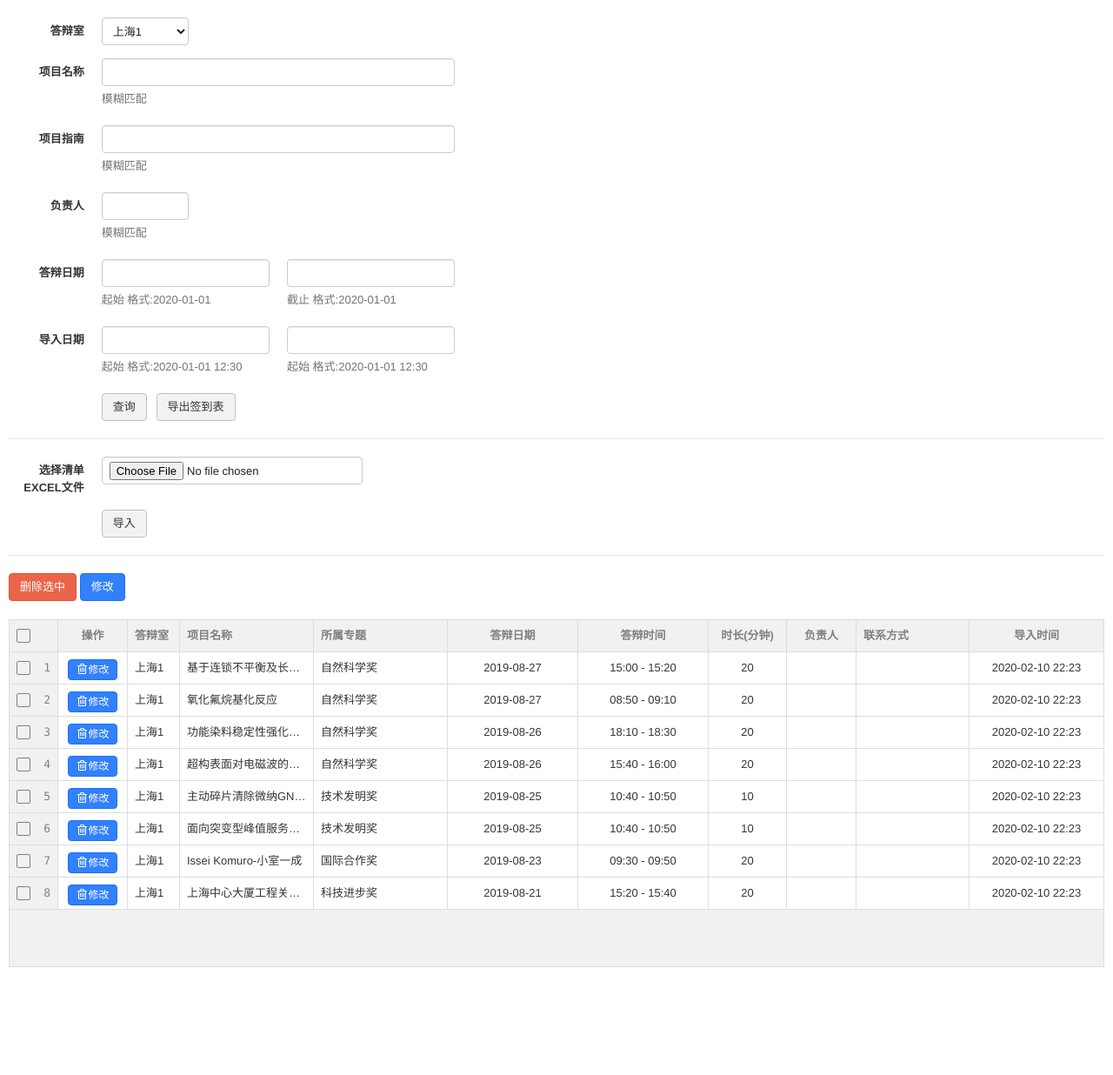
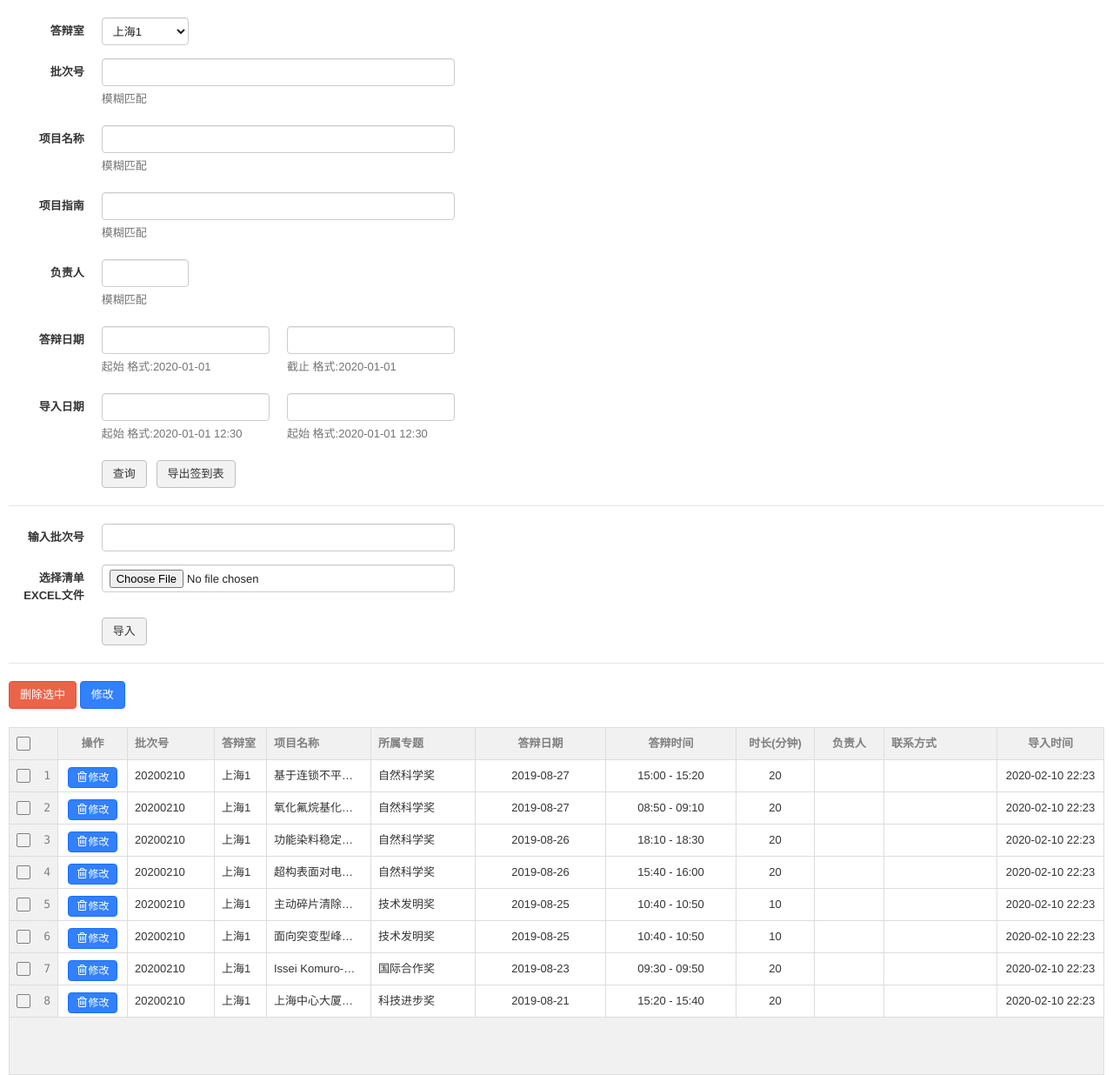
Before and after one commit to 11007446/learn_django, a Django app: page /meetingmanage/ in a window 1280 px wide. Shown: the part 42-1278 px from the top of the page at 87% size. Before the commit the page ends 1154 px from the top, so only its background shows below. Run offline with Django 3.2, Linux system fonts and the light colour scheme; data comes from the database, SQL or seed files in the repository; both versions use the stored data as it was after the commit.

Commit message:
homebase_20200220

```diff
--- a/mysite/meetingmanage/models.py
+++ b/mysite/meetingmanage/models.py
@@ -32,3 +32,5 @@ class Meeting(models.Model):
     m_orgre = models.CharField(max_length=100, default='')  # 项目推荐单位
 
     m_number = models.CharField(max_length=50, default='')  # 项目编号
+
+    m_lotno = models.CharField(max_length=50)  # 视频答辩批号
--- a/mysite/meetingmanage/templates/meetingmanage/index.htm
+++ b/mysite/meetingmanage/templates/meetingmanage/index.htm
@@ -75,6 +75,13 @@ width: 50px;
                 </div>
             </div>
             <div class="form-group">
+                <label for="m_room" class="col-sm-1">批次号</label>
+                <div class="col-sm-4">
+                    <input type="text" class="form-control" id="m_lotno_s" name="m_lotno_s" >
+                    <div class="help-block">模糊匹配</div>
+                </div>
+            </div>
+            <div class="form-group">
                 <label for="m_room" class="col-sm-1">项目名称</label>
                 <div class="col-sm-4">
                     <input type="text" class="form-control" id="m_name_s" name="m_name_s" >
@@ -142,14 +149,16 @@ width: 50px;
         <form class="form-horizontal" id="uploadform" method="post" enctype="multipart/form-data">
             {% csrf_token %}
             <div class="form-group">
+                <label for="uploadexcel" class="col-sm-1">输入批次号</label>
+                <div class="col-sm-4">
+                    <input type="text" class="form-control" name="m_lotno" id='m_lotno'>
+                </div>
+            </div>
+            <div class="form-group">
                 <label for="uploadexcel" class="col-sm-1">选择清单EXCEL文件</label>
-                <div class="col-md-6 col-sm-10">
-
-                    <input type="file" class="form-control elela" name="importExcel" id='importExcel'>
-
-
+                <div class="col-sm-4">
+                    <input type="file" class="form-control" name="importExcel" id='importExcel'>
                 </div>
-
             </div>
             <div class="form-group">
                 <div class="col-sm-offset-1 col-sm-10">
@@ -313,6 +322,7 @@ width: 50px;
                                     }
                                 }
                             },
+                            {name:'m_lotno',label:'批次号',width:100},
                             {name:'m_room',label:'答辩室',width:60},
                             {name:'m_name',label:'项目名称'},
                             {name:'m_guide',label:'所属专题'},
@@ -335,8 +345,10 @@ width: 50px;
 
             $("#importBtn1").click(function () {
                 var fileobj = $('#importExcel')[0].files[0];   //先将jquery对象转换为dom对象
+                var m_lotno = $('#m_lotno').val();   //先将jquery对象转换为dom对象
                 var form = new FormData();
                 form.append('importExcel',fileobj);
+                form.append('m_lotno',m_lotno);
                 form.append("csrfmiddlewaretoken",'{{ csrf_token  }}');
                 $.ajax({
                     url: '{% url "importExcel" %}',
--- a/mysite/meetingmanage/views.py
+++ b/mysite/meetingmanage/views.py
@@ -65,30 +65,24 @@ def showmeeting(request):
         return redirect(reverse("index"))
 
 
-
 def preparQ(q, con_name, con_value, con_suf='', func_format=None):
     """将查询条件填充Q查询对象
-
     Arguments:
         q {[type]} -- [Q查询对象]
         con_suf {[type]} -- [查询条件后缀 例: __contains __glt ] (default: "")
         con_name {[type]} -- [查询参数名称]
         con_value {[type]} -- [查询参数值]
-
     Keyword Arguments:
         func_format {[type]} -- [格式化参数值回调函数] (default: {None})
-
     Returns:
         [type] -- [返回填充后的Q对象]
     """
-    if(con_value):  # 参数值非空,该查询条件起效
-        if(func_format):  # 提供参数格式化函数,对参数进行格式化
+    if (con_value):  # 参数值非空,该查询条件起效
+        if (func_format):  # 提供参数格式化函数,对参数进行格式化
             q.children.append((con_name + con_suf, func_format(con_value)))
         else:
             q.children.append((con_name + con_suf, con_value))
     return q
-
-
 
 
 def index(request):
@@ -120,6 +114,11 @@ def index(request):
         preparQ(q1, 'm_room', m_room_s)
         # 模糊查询
         preparQ(q1, 'm_name', m_name_s, con_suf='__contains')
+        preparQ(q1, 'm_guide', m_guide_s, con_suf='__contains')
+        preparQ(q1, 'm_mp', m_mp_s, con_suf='__contains')
+        # 范围查询
+        preparQ(q1, 'm_date', m_date1, con_suf='__gte')
+        preparQ(q1, 'm_date', m_date2, con_suf='__lte')
 
         # q1.children.append(('m_name__contains', m_name_s))
         # q1.children.append(('m_guide__contains', m_guide_s))
@@ -127,23 +126,24 @@ def index(request):
         # 范围查询
         # q1.children.append(('m_name__contains', m_name_s))
 
-
-        meetinglist = Meeting.objects.filter(q1).order_by('-m_date', '-m_stime', 'createtime')
+        meetinglist = Meeting.objects.filter(q1).order_by(
+            '-m_date', '-m_stime', 'createtime')
     else:
         pass
-        meetinglist = Meeting.objects.order_by('-m_date', '-m_stime', 'createtime')  # 答辩日期 答辩开始时间降序排序
+        meetinglist = Meeting.objects.order_by('-m_date', '-m_stime',
+                                               'createtime')  # 答辩日期 答辩开始时间降序排序
     array_json = []
     for meeting in meetinglist:
         # print(meeting)
         #FIXME 答辩时间格式化抽取到工具方法中
         array_json.append(
             '{' +
-            'pid: "{}", m_guide: "{}", m_room: "{}", m_name: "{}", m_date: "{}", m_time: "{}", m_inteval: "{}", m_mp: "{}", m_mobile: "{}",  createtime: "{}"'
-            .format(meeting.pid, meeting.m_guide, meeting.m_room,
-                    meeting.m_name, meeting.m_date,
+            'pid: "{}", m_guide: "{}", m_lotno: "{}", m_room: "{}", m_name: "{}", m_date: "{}", m_time: "{}", m_inteval: "{}", m_mp: "{}", m_mobile: "{}",  createtime: "{}"'
+            .format(meeting.pid, meeting.m_guide, meeting.m_lotno,
+                    meeting.m_room, meeting.m_name, meeting.m_date,
                     (meeting.m_stime.strftime("%H:%M") + " - " +
-                        meeting.m_etime.strftime("%H:%M")
-                        ), meeting.m_inteval, meeting.m_mp, meeting.m_mobile,
+                     meeting.m_etime.strftime("%H:%M")
+                     ), meeting.m_inteval, meeting.m_mp, meeting.m_mobile,
                     meeting.createtime.strftime('%Y-%m-%d %H:%M')) + '}')
     tc_json = ','.join(array_json)
     tc_json = '[{}]'.format(tc_json)
@@ -161,6 +161,20 @@ def test(request):
     context = {}
 
     return HttpResponse(template.render(context, request))
+
+
+def formatmdate(mdatestr):
+    """[格式化日期函数]
+    预留该函数应对日后各种日期格式的情况
+    目前只针对 XXXX年XX月XX日 格式
+    Arguments:
+        mdatestr {[字符串]} -- [description]
+    Returns:
+        [datetime] -- [description]
+    """
+    formatresult = datetime.strptime(mdatestr, '%Y年%m月%d日')
+    return formatresult
+
 
 
 def submitedit(request):
@@ -193,6 +207,8 @@ def importExcel(request):
         return redirect("/meetingmanage/")
     elif "POST" == request.method:
         try:
+            concat = request.POST
+            m_lotno = concat['m_lotno']
             excel_file = request.FILES['importExcel']
             wb = xlrd.open_workbook(filename=None,
                                     file_contents=excel_file.read())
@@ -201,11 +217,9 @@ def importExcel(request):
             now = datetime.now()
             for rowindex in range(1, total_rows):  # 跳过首行标题
                 row = table.row_values(rowindex)
-
                 timestr = row[2]
                 stime = None
                 etime = None
-
                 interval = 0
                 #FIXME 答辩时间解析, 间隔计算抽取到工具方法中
                 if timestr.strip() != '':
@@ -213,14 +227,14 @@ def importExcel(request):
                     stime = datetime.strptime(timearray[0].strip(), "%H:%M")
                     etime = datetime.strptime(timearray[1].strip(), "%H:%M")
                     interval = (etime - stime).seconds / 60
-
                 # 0答辩地点    1答辩日期    2答辩时间    3所属专项    4项目编号    5项目名称    6项目负责人    7联系方式    8申报单位    9推荐单位
                 # print(row)
                 pidstr = uuid.uuid4()
                 Meeting(
                     pid=pidstr,
+                    m_lotno=m_lotno,
                     m_room=row[0],
-                    m_date=row[1],
+                    m_date=formatmdate(row[1]),
                     m_guide=row[3],
                     m_number=row[4],
                     m_name=row[5],
@@ -233,7 +247,6 @@ def importExcel(request):
                     m_etime=etime,
                     m_inteval=interval,
                 ).save()
-
             wb.release_resources()
         except BaseException as e:
             print(e.message)
```
Also changed, not shown: mysite/db.sqlite3, 1 other file.
